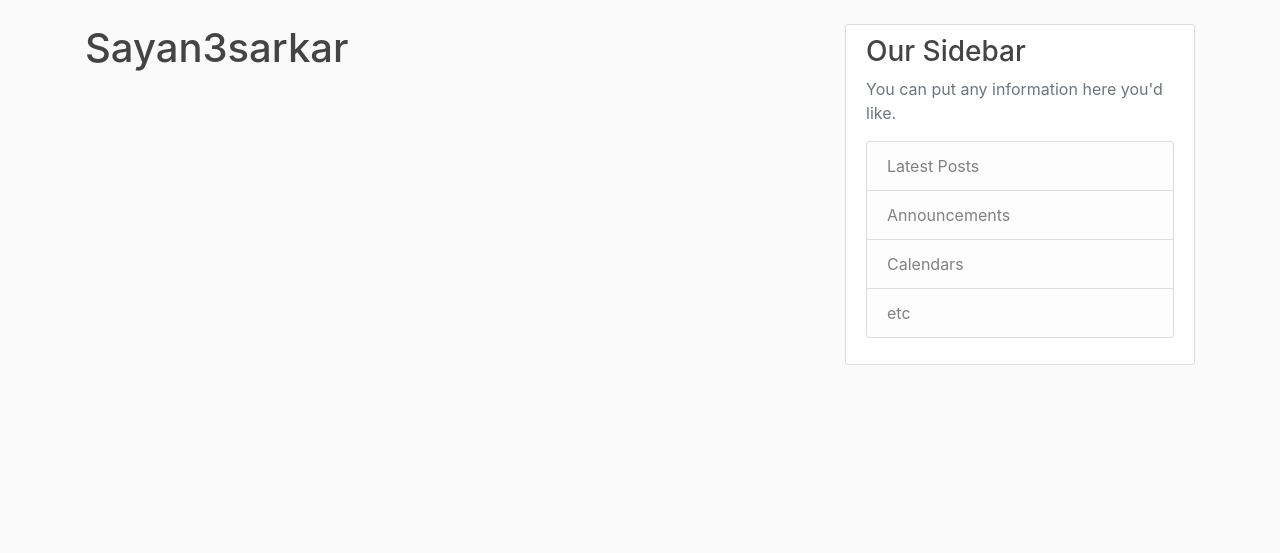
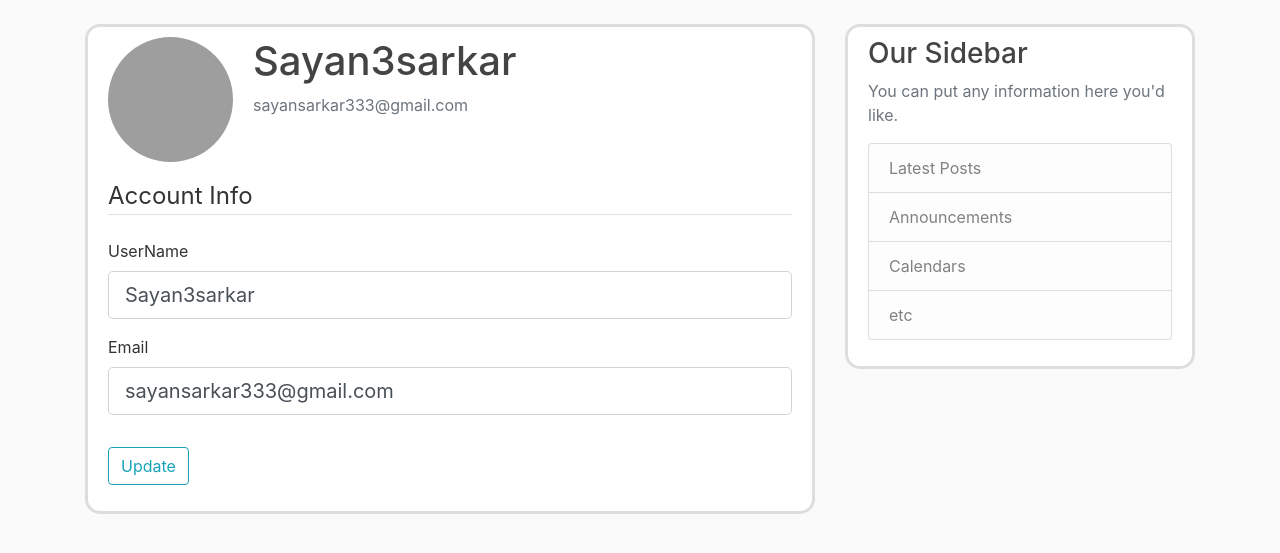
Before and after one commit to Sayan3sarkar/Social_Media, a Flask app: page /account in a window 1280 px wide. Shown: the part 56-609 px from the top of the page. Run offline with Flask 2, Linux system fonts and the light colour scheme; a user stored in the database is signed in; some libraries are stand-ins or nearby versions; grey boxes are pictures that could not be loaded.

Commit message:
Added profile pics folder and provided update feature for username and password of current user

```diff
--- a/flaskproject/flaskblog/forms.py
+++ b/flaskproject/flaskblog/forms.py
@@ -2,6 +2,7 @@ from flask_wtf import FlaskForm
 from wtforms import StringField, PasswordField, SubmitField, BooleanField
 from wtforms.validators import DataRequired, Length, Email, EqualTo, ValidationError
 from flaskblog.models import User
+from flask_login import current_user
 
 class RegistrationForm(FlaskForm):
 	username = StringField('UserName', validators = [DataRequired(), Length(min = 2, max = 20)])
@@ -12,13 +13,11 @@ class RegistrationForm(FlaskForm):
 
 	def validate_username(self, username):
 		user = User.query.filter_by(username = username.data).first()
-
 		if user:
 			raise ValidationError('This username is already taken. Please choose another one')
 
 	def validate_email(self, email):
 		user = User.query.filter_by(email = email.data).first()
-
 		if user:
 			raise ValidationError('This email is already taken. Please choose another one')
 
@@ -28,3 +27,21 @@ class LoginForm(FlaskForm):
 	password =  PasswordField('Password', validators = [DataRequired()])
 	remember = BooleanField('Remember Me')
 	submit = SubmitField('Login')
+
+
+class UpdateAccountForm(FlaskForm):
+	username = StringField('UserName', validators = [DataRequired(), Length(min = 2, max = 20)])
+	email = StringField('Email', validators = [DataRequired(), Email()])
+	submit = SubmitField('Update')
+
+	def validate_username(self, username):
+		if username.data != current_user.username:
+			user = User.query.filter_by(username = username.data).first()
+			if user:
+				raise ValidationError('This username is already taken. Please choose another one')
+
+	def validate_email(self, email):
+		if email.data != current_user.email:
+			user = User.query.filter_by(email = email.data).first()
+			if user:
+				raise ValidationError('This email is already taken. Please choose another one')
--- a/flaskproject/flaskblog/routes.py
+++ b/flaskproject/flaskblog/routes.py
@@ -1,6 +1,6 @@
 from flask import render_template, url_for, flash, redirect, request
 from flaskblog.models import User, Post
-from flaskblog.forms import RegistrationForm, LoginForm
+from flaskblog.forms import RegistrationForm, LoginForm, UpdateAccountForm
 from flaskblog import app, bcrypt, db
 from flask_login import login_user, current_user, logout_user, login_required
 
@@ -57,10 +57,21 @@ def logout():
 	logout_user()
 	return redirect(url_for('home'))
 
-@app.route('/account')
+@app.route('/account', methods = ['GET','POST'])
 @login_required
 def account():
-	return render_template('account.html', title = 'Account')
+	form = UpdateAccountForm()
+	if form.validate_on_submit():
+		current_user.username = form.username.data
+		current_user.email = form.email.data
+		db.session.commit()
+		flash('Your account has been updated!!!', 'success')
+		return redirect(url_for('account'))
+	elif request.method == 'GET':
+		form.username.data = current_user.username
+		form.email.data = current_user.email
+	image_file = url_for('static', filename = f'profile_pics/{current_user.image_file}')
+	return render_template('account.html', title = 'Account', image_file=image_file, form=form)
 
 '''@app.route("/login", methods=['GET', 'POST'])
 def login():
--- a/flaskproject/flaskblog/static/main.css
+++ b/flaskproject/flaskblog/static/main.css
@@ -27,8 +27,8 @@ h1, h2, h3, h4, h5, h6 {
 .content-section {
   background: #ffffff;
   padding: 10px 20px;
-  border: 1px solid #dddddd;
-  border-radius: 3px;
+  border: 3px solid #dddddd;
+  border-radius: 15px;
   margin-bottom: 20px;
 }
 
--- a/flaskproject/flaskblog/templates/account.html
+++ b/flaskproject/flaskblog/templates/account.html
@@ -1,4 +1,49 @@
 {% extends "layout.html" %}
 {% block content %}
-	<h1>{{ current_user.username }}</h1>
+	<div class="content-section">
+		<div class="media">
+			<img class="rounded-circle account-img" src="{{ image_file }}">
+			<div class="media-body">
+				<h2 class="account-heading">{{ current_user.username }}</h2>
+				<p class="text-secondary">{{ current_user.email }}</p>
+			</div>
+		</div>
+			<form method="POST" action="">
+				{{ form.hidden_tag() }}
+				<fieldset class="form-group">
+					<legend class="border-bottom mb-4">Account Info</legend>
+					<div class="form-group">
+						{{ form.username.label(class="form-control-label") }}
+
+						{% if form.username.errors %}
+							{{ form.username(class="form-control form-control-lg is-invalid") }}
+							<div class="invalid-feedback">
+								{% for error in form.username.errors %}
+									<span>{{ error }}</span>
+								{% endfor %}
+							</div>
+						{% else %}
+							{{ form.username(class="form-control form-control-lg") }}
+						{% endif %}
+					</div>
+					<div class="form-group">
+						{{ form.email.label(class="form-control-label") }}
+
+						{% if form.email.errors %}
+							{{ form.email(class="form-control form-control-lg is-invalid") }}
+							<div class="invalid-feedback">
+								{% for error in form.email.errors %}
+									<span>{{ error }}</span>
+								{% endfor %}
+							</div>
+						{% else %}
+							{{ form.email(class="form-control form-control-lg") }}
+						{% endif %}
+					</div>
+				</fieldset>
+				<div class="form-group">
+					{{ form.submit(class="btn btn-outline-info") }}
+				</div>
+			</form>
+		</div>
 {% endblock content %}
```
Also changed, not shown: flaskproject/flaskblog/site.db.
